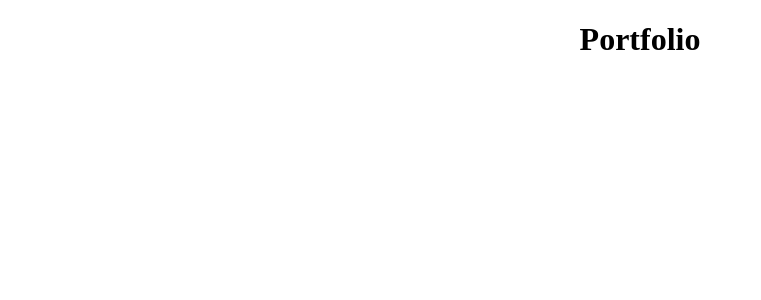
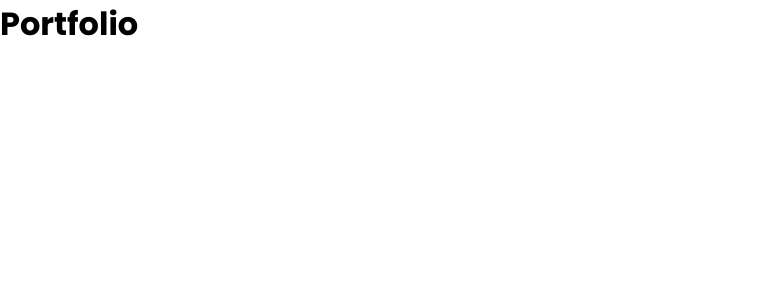
Before and after one commit to stevebiczyk/portfolio, a React (Create React App) app: page / in a window 1280 px wide. Shown: the top 300 px of the page, without its empty margins (0-761 px from the left). Built offline with nearby package versions, Linux system fonts and the light colour scheme.

Commit message:
added css styling to app

```diff
--- a/src/App.css
+++ b/src/App.css
@@ -1,3 +1,40 @@
-.App {
-  text-align: center;
+@import url("https://fonts.googleapis.com/css2?family=Poppins:wght@100;200;300;400;500;600;700;800;900&display=swap");
+
+* {
+  box-sizing: border-box;
+  margin: 0;
+  padding: 0;
+  font-family: "Poppins", sans-serif;
 }
+
+html {
+  scroll-behavior: smooth;
+}
+
+body {
+  margin: 0px !important;
+  padding: 0;
+  font-family: "Montserrat", sans-serif;
+}
+
+/* width */
+::-webkit-scrollbar {
+  width: 4px;
+  height: 80px;
+}
+
+/* Track */
+::-webkit-scrollbar-track {
+  background: #222a35;
+}
+
+/* Handle */
+::-webkit-scrollbar-thumb {
+  background: #575c66;
+  border-radius: 6px;
+}
+
+/* Handle on hover */
+::-webkit-scrollbar-thumb:hover {
+  background: #626970;
+}
```
